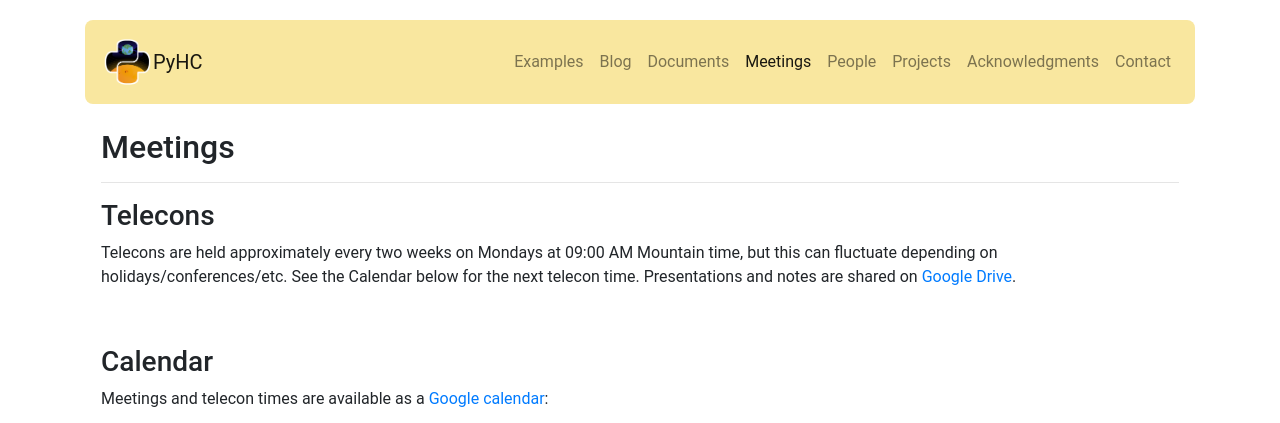
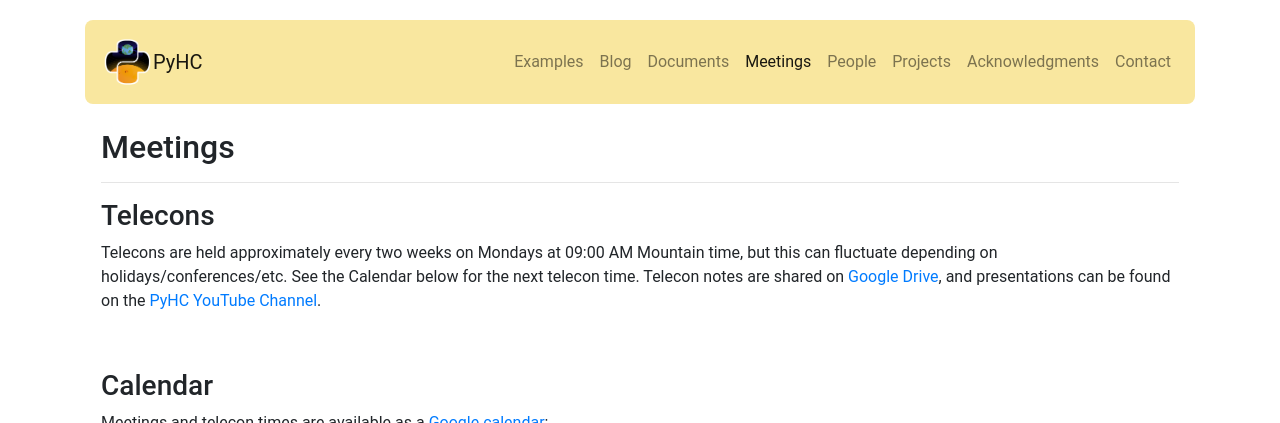
Before and after one commit to heliophysicsPy/heliophysicsPy.github.io, a Jekyll site: the page built from _pages/meetings.md, in a window 1280 px wide and 900 px high, cut to the strip 0-423 px from the top of the window. Built offline with Jekyll 4.4.1, drawn with Linux system fonts in a browser that asks for light colours; nearby versions of some CDN libraries.

Commit message:
adding link to PyHC YT channel on meetings page

```diff
--- a/_pages/meetings.md
+++ b/_pages/meetings.md
@@ -6,7 +6,7 @@ order: 3
 ---
 ### Telecons
 
-Telecons are held approximately every two weeks on Mondays at 09:00 AM Mountain time, but this can fluctuate depending on holidays/conferences/etc. See the Calendar below for the next telecon time. Presentations and notes are shared on [Google Drive](https://drive.google.com/drive/u/0/folders/1AhFUli3SGW9DHvIh81tFxPMgLtYSPXDm).
+Telecons are held approximately every two weeks on Mondays at 09:00 AM Mountain time, but this can fluctuate depending on holidays/conferences/etc. See the Calendar below for the next telecon time. Telecon notes are shared on [Google Drive](https://drive.google.com/drive/u/0/folders/1AhFUli3SGW9DHvIh81tFxPMgLtYSPXDm), and presentations can be found on the [PyHC YouTube Channel](https://www.youtube.com/@pythoninheliophysicscommun3732).
 
 <br>
 
```
